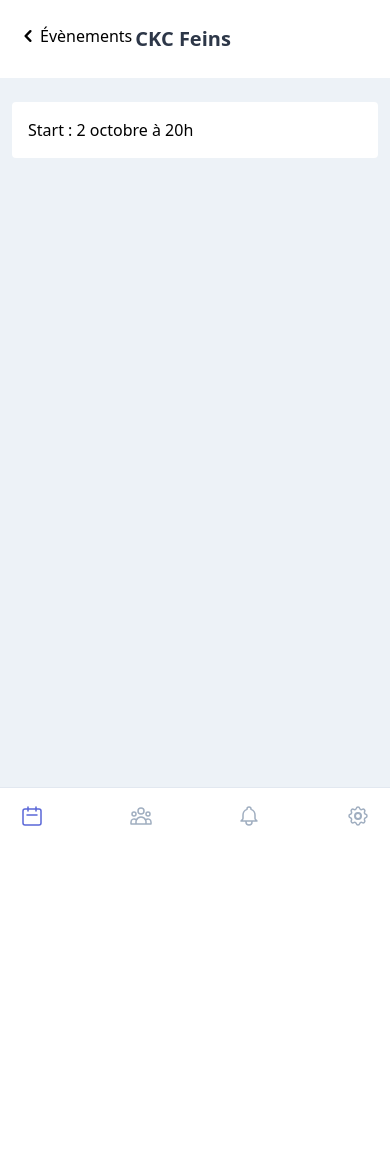
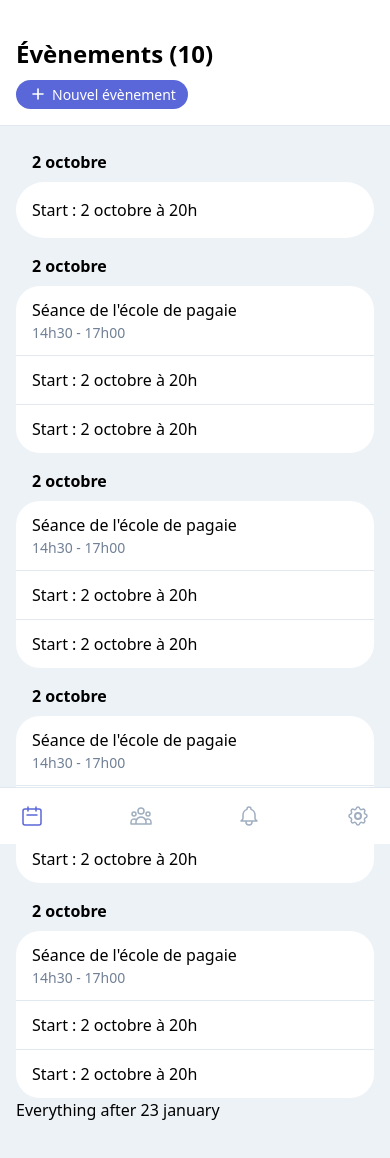
Before and after one commit to relatom/relatom-frontend, a Nuxt app: page /events in a window 390 px wide. Shown: the top 1158 px of the page. Before the commit the page ends 844 px from the top, so only its background shows below. Built offline with nearby package versions, Linux system fonts and the light colour scheme.

Commit message:
WIP Layout Mobile version

```diff
--- /dev/null
+++ b/components/events/DayBlock.vue
@@ -0,0 +1,15 @@
+<template>
+</template>
+
+<script>
+export default {
+
+  name: 'DayBlock',
+
+  data () {
+    return {
+
+    }
+  }
+}
+</script>
--- a/components/layouts/Back.vue
+++ b/components/layouts/Back.vue
@@ -1,7 +1,9 @@
 <template>
   <div class="flex-1">
-  	<button v-if="isBack" class="inline-flex" v-on:click="goBack()">
-        <svg viewBox="0 0 20 20" fill="currentColor" class="chevron-left w-6 h-6"><path fill-rule="evenodd" d="M12.707 5.293a1 1 0 010 1.414L9.414 10l3.293 3.293a1 1 0 01-1.414 1.414l-4-4a1 1 0 010-1.414l4-4a1 1 0 011.414 0z" clip-rule="evenodd"></path></svg>
+  	<button v-if="isBack" class="inline-flex pl-0 hidden" v-on:click="goBack()">
+        <svg viewBox="0 0 20 20" fill="currentColor" class="chevron-left w-6 h-6">
+          <path fill-rule="evenodd" d="M12.707 5.293a1 1 0 010 1.414L9.414 10l3.293 3.293a1 1 0 01-1.414 1.414l-4-4a1 1 0 010-1.414l4-4a1 1 0 011.414 0z" clip-rule="evenodd"></path>
+        </svg>
        	<span class="my-auto">Évènements</span>
    	</button>
   </div>
--- a/components/layouts/Header.vue
+++ b/components/layouts/Header.vue
@@ -1,5 +1,5 @@
 <template>
-  <header class="bg-white py-6">
+  <header class="bg-white pt-6 pb-3">
     <div class="container mx-auto flex justify-between px-4 md:px-0">
       <Back></Back>
       <Logo></Logo>
--- a/components/layouts/Logo.vue
+++ b/components/layouts/Logo.vue
@@ -1,5 +1,5 @@
 <template>
-  <div class="flex-1">
+  <div class="flex-1 hidden">
     <nuxt-link to="/events" class="font-bold text-xl text-gray-800">CKC Feins</nuxt-link>
   </div>
 </template>
--- a/components/layouts/SubHeader.vue
+++ b/components/layouts/SubHeader.vue
@@ -1,22 +1,22 @@
 <template>
-	<div class="container mx-auto px-4  md:px-0">
-      <h1 class="font-bold text-2xl">Stage dans les cévennes avec les jeux padawan</h1>
-      <div class="flex mt-2">
-        <button class="px-2 py-1 bg-indigo-600 text-white rounded">Modifier</button>
-        <button class="ml-3 px-2 py-1 bg-indigo-600 text-white rounded">Annuler</button>
-        <button class="ml-3 px-2 py-1 bg-indigo-600 text-white rounded">Partager</button>
+  <div class="bg-white border-b">
+    <div class="container mx-auto pb-4 px-4">
+      <h1 class="font-bold text-2xl mb-2">{{ title }}</h1>
+      <div class="flex" v-if="hasActionsSlot">
+        <slot name="actions"></slot>
       </div>
     </div>
+  </div>
 </template>
 
 <script>
 export default {
 
   name: 'SubHeader',
-
-  data () {
-    return {
-
+  props: ['title'],
+  computed: {
+    hasActionsSlot() {
+      return !!this.$slots.actions
     }
   }
 }
--- /dev/null
+++ b/components/ui/Btn.vue
@@ -0,0 +1,16 @@
+<template>
+	<button class="rounded-full py-1 px-3 bg-indigo-600 text-white text-sm inline-flex my-auto"><slot></slot></button>
+</template>
+
+<script>
+export default {
+
+  name: 'Btn',
+
+  data () {
+    return {
+
+    }
+  }
+}
+</script>
--- a/pages/events/index.vue
+++ b/pages/events/index.vue
@@ -1,16 +1,97 @@
 <template>
-  <div class="container">
-    <div class="mt-6 mx-auto px-3">
-  		<div class="rounded bg-white p-4">
-  			<div >
-  				<h2>Start : 2 octobre à 20h</h2>
-  			</div>
+  <main>
+  	<sub-header title="Évènements (10)">
+  		<template v-slot:actions>
+  			<btn>
+  				<svg class="w-5 h-5" fill="none" stroke="currentColor" viewBox="0 0 24 24" xmlns="http://www.w3.org/2000/svg"><path stroke-linecap="round" stroke-linejoin="round" stroke-width="2" d="M12 6v6m0 0v6m0-6h6m-6 0H6"></path></svg>
+  				<span class="ml-1">Nouvel évènement</span>
+  			</btn>
+  		</template>
+  	</sub-header>
+  	<div class="container mt-6 px-4">
+  		<div>
+  			<h2 class="ml-4 mb-2 font-bold">2 octobre</h2>
+  			<div class="rounded-full bg-white p-4">
+	  			<div >
+	  				<h2>Start : 2 octobre à 20h</h2>
+	  			</div>
+	  		</div>
   		</div>
+	  	<div class="mt-4">
+  			<h2 class="ml-4 mb-2 font-bold">2 octobre</h2>
+  			<div>
+	  			<div class="rounded-t-3xl bg-white px-4 py-3 border-b">
+	  				<h3>Séance de l'école de pagaie</h3>
+	  				<p class="text-gray-600 text-sm">14h30 - 17h00</p>
+	  			</div>
+	  			<div class="bg-white px-4 py-3 border-b">
+	  				<p>Start : 2 octobre à 20h</p>
+	  			</div>
+	  			<div class="rounded-b-3xl bg-white px-4 py-3">
+	  				<p>Start : 2 octobre à 20h</p>
+	  			</div>
+	  		</div>
+  		</div>
+  		<div class="mt-4">
+  			<h2 class="ml-4 mb-2 font-bold">2 octobre</h2>
+  			<div>
+	  			<div class="rounded-t-3xl bg-white px-4 py-3 border-b">
+	  				<p>Séance de l'école de pagaie</p>
+	  				<p class="text-gray-600 text-sm">14h30 - 17h00</p>
+	  			</div>
+	  			<div class="bg-white px-4 py-3 border-b">
+	  				<p>Start : 2 octobre à 20h</p>
+	  			</div>
+	  			<div class="rounded-b-3xl bg-white px-4 py-3">
+	  				<p>Start : 2 octobre à 20h</p>
+	  			</div>
+	  		</div>
+  		</div>
+  		<div class="mt-4">
+  			<h2 class="ml-4 mb-2 font-bold">2 octobre</h2>
+  			<div>
+	  			<div class="rounded-t-3xl bg-white px-4 py-3 border-b">
+	  				<p>Séance de l'école de pagaie</p>
+	  				<p class="text-gray-600 text-sm">14h30 - 17h00</p>
+	  			</div>
+	  			<div class="bg-white px-4 py-3 border-b">
+	  				<p>Start : 2 octobre à 20h</p>
+	  			</div>
+	  			<div class="rounded-b-3xl bg-white px-4 py-3">
+	  				<p>Start : 2 octobre à 20h</p>
+	  			</div>
+	  		</div>
+  		</div>
+  		<div class="mt-4">
+  			<h2 class="ml-4 mb-2 font-bold">2 octobre</h2>
+  			<div>
+	  			<div class="rounded-t-3xl bg-white px-4 py-3 border-b">
+	  				<p>Séance de l'école de pagaie</p>
+	  				<p class="text-gray-600 text-sm">14h30 - 17h00</p>
+	  			</div>
+	  			<div class="bg-white px-4 py-3 border-b">
+	  				<p>Start : 2 octobre à 20h</p>
+	  			</div>
+	  			<div class="rounded-b-3xl bg-white px-4 py-3">
+	  				<p>Start : 2 octobre à 20h</p>
+	  			</div>
+	  		</div>
+  		</div>
+  		<div class="mb-10">
+  			<a href="">Everything after 23 january</a>
+  		</div>
+  	</div>
 
-    </div>
-  </div>
+  </main>
 </template>
 
 <script>
-export default {}
+
+import SubHeader from "~/components/layouts/SubHeader"
+import Btn from "~/components/ui/Btn"
+
+export default {
+	components: { SubHeader, Btn }
+}
+
 </script>
```
